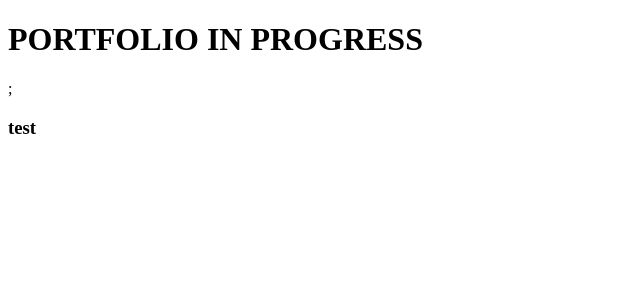
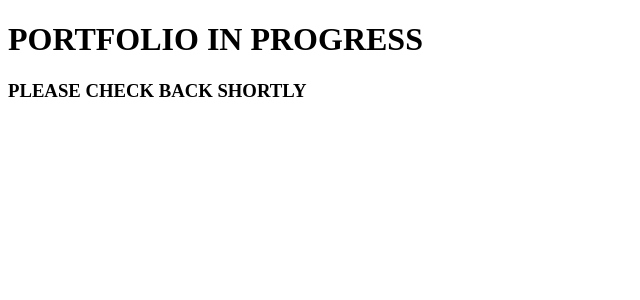
Before and after one commit to bpagador/portfolio, a React app: page / in a window 1280 px wide. Shown: the top 300 px of the page, without its empty margins (0-640 px from the left). Built offline with nearby package versions, Linux system fonts and the light colour scheme.

Commit message:
text added

```diff
--- a/src/components/App/App.jsx
+++ b/src/components/App/App.jsx
@@ -3,8 +3,11 @@ import React from 'react';
 export default function App() {
   return (
     <>
-      <h1>PORTFOLIO IN PROGRESS</h1>;
-      <h3>test</h3>
+      <h1>PORTFOLIO IN PROGRESS</h1>
+      <p>
+        <h3>PLEASE CHECK BACK SHORTLY</h3>
+      </p>
+
     </>
 
   )
```
